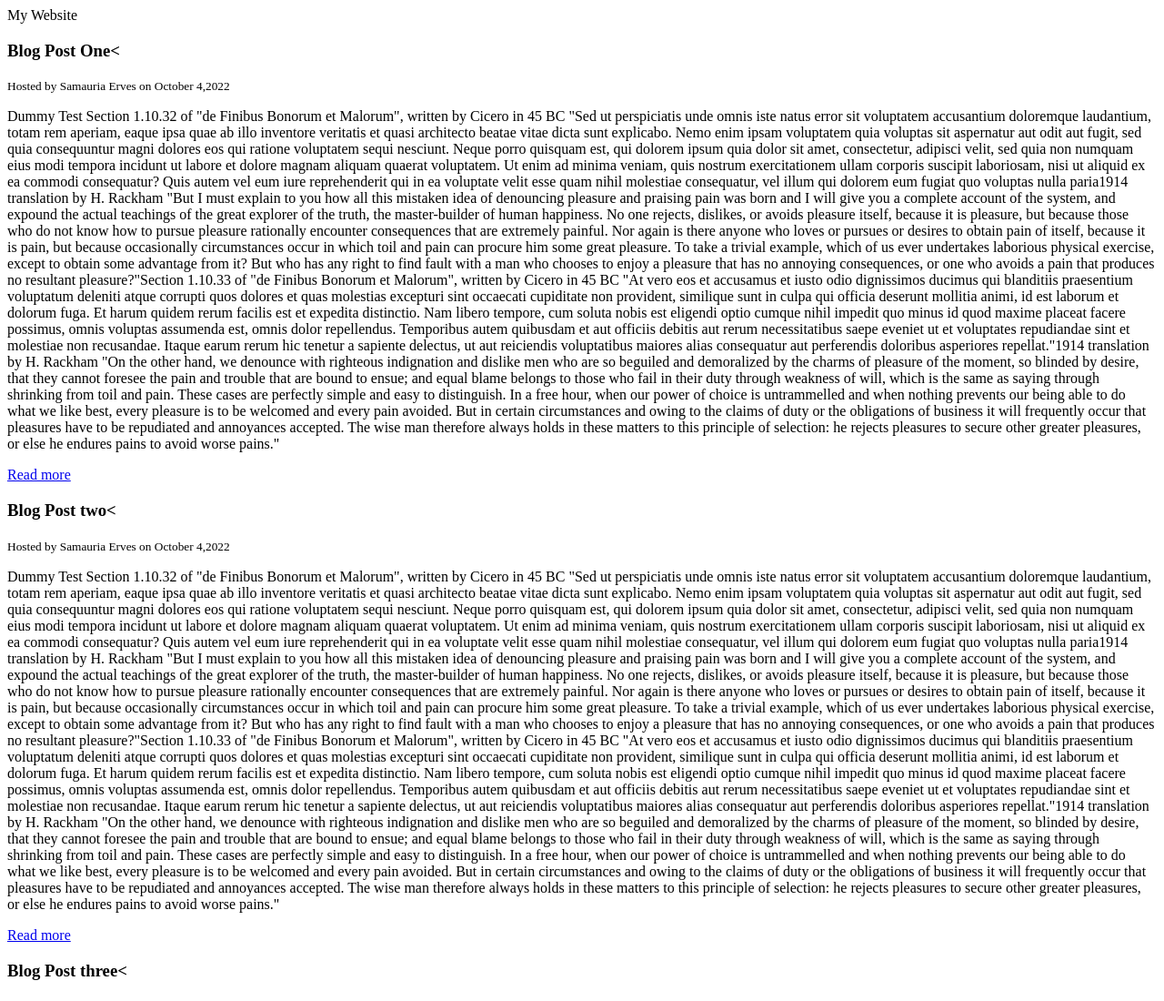
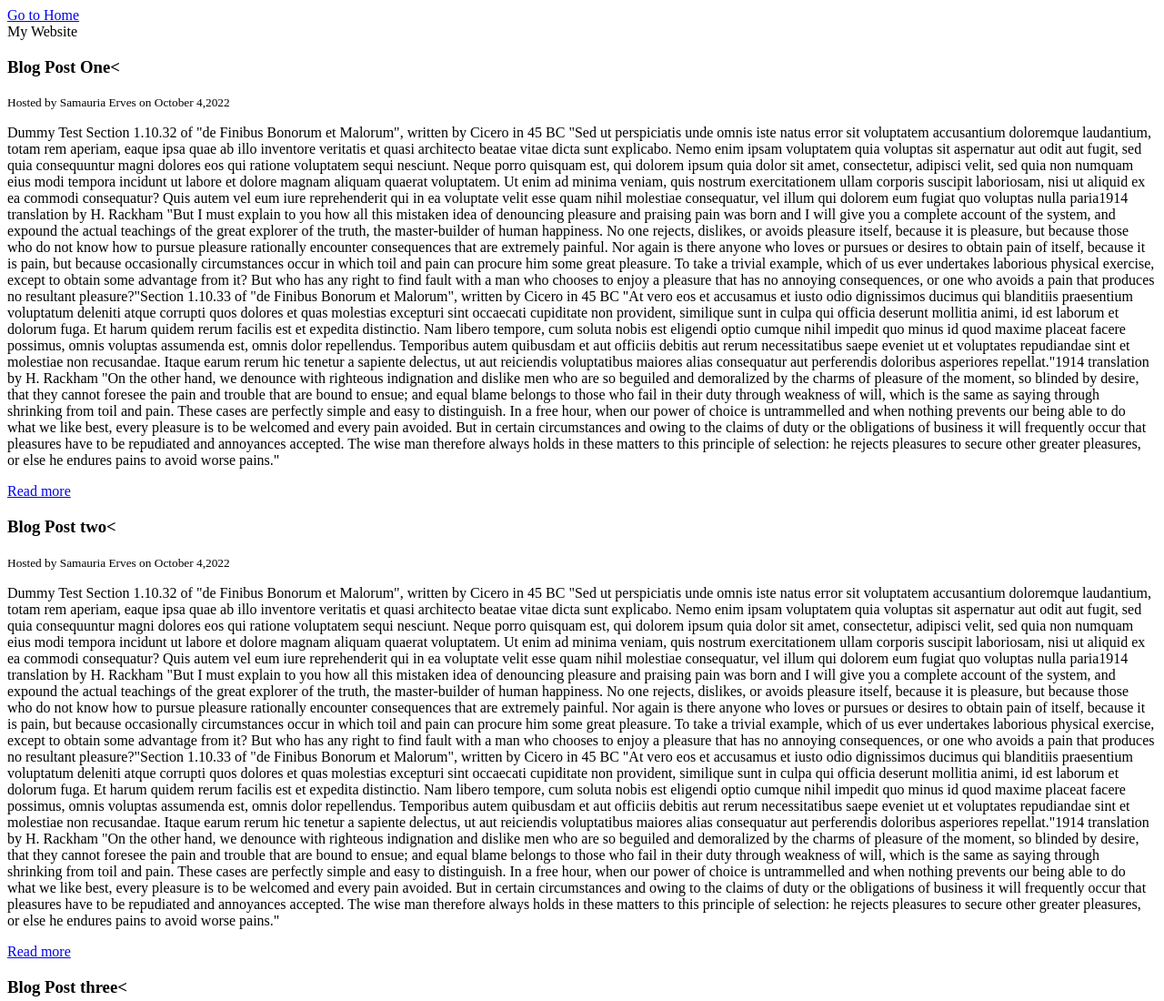
Before and after one commit to ykktzzsamm23/blog2, a plain HTML site: page blog.html in a window 1280 px wide. Shown: the top 1100 px of the page at 91% size. Drawn offline with Linux system fonts and the light colour scheme.

Commit message:
Update blog.html

```diff
--- a/blog.html
+++ b/blog.html
@@ -7,6 +7,7 @@
 </head>
 
 <body>
+	<a href="index.html">Go to Home</a>
 <header id=" main header"
 		<h1>My Website</h1>
 	</header>
```
